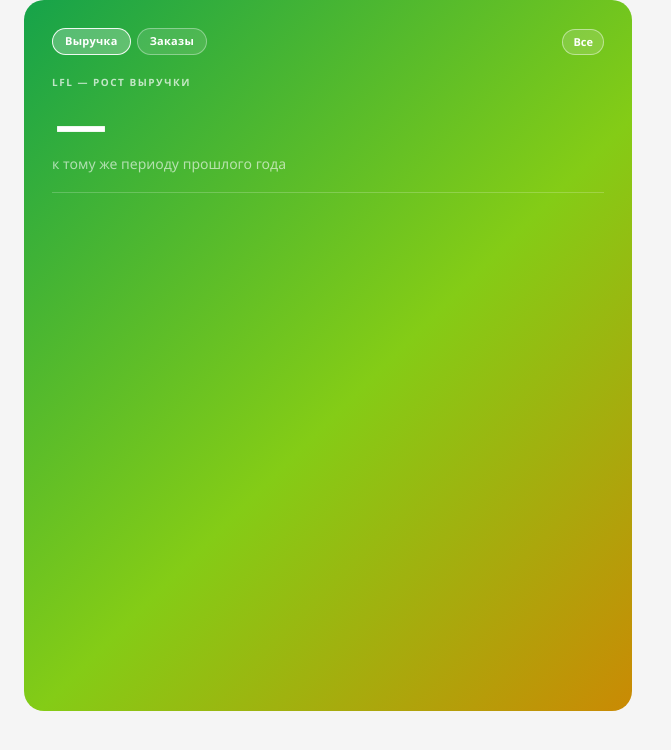
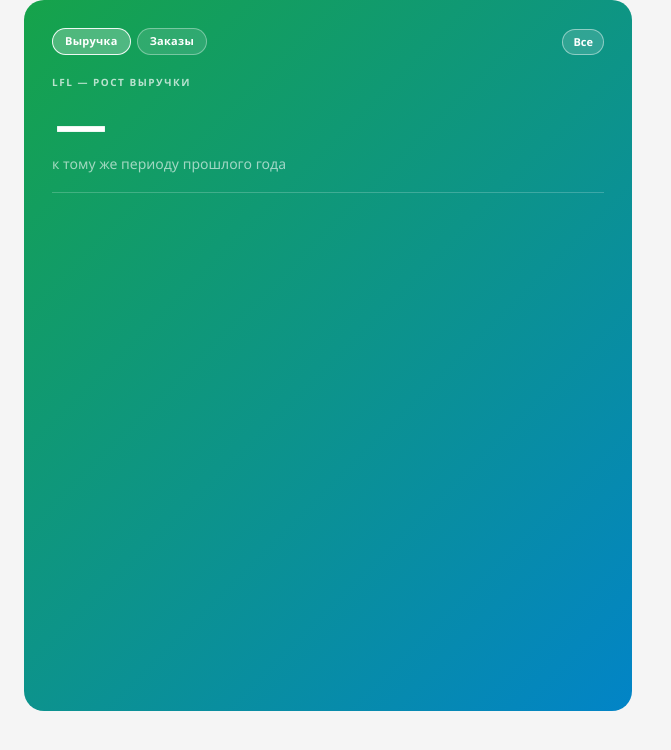
Before and after one commit to lelik2837-cell/crm-sushi, a Flask app: template crm/templates/lfl_dashboard.html in a window 1280 px wide. Shown: the top 750 px of the page, without its empty margins (0-671 px from the left). Run offline with Flask 3, Linux system fonts and the light colour scheme; the template is opened without the code that fills it, so the values that code supplies are empty.

Commit message:
LFL: зелено-синий градиент, минус при отрицательном LFL

```diff
--- a/crm/templates/lfl_dashboard.html
+++ b/crm/templates/lfl_dashboard.html
@@ -6,7 +6,7 @@
 
   <!-- ══ LEFT: LFL card ══ -->
   <div class="col-12 col-lg-6">
-    <div id="lfl-card" style="background:linear-gradient(135deg,#16a34a 0%,#84cc16 55%,#ca8a04 100%); border-radius:20px; padding:28px 28px 24px; color:#fff; position:relative; display:flex; flex-direction:column;">
+    <div id="lfl-card" style="background:linear-gradient(135deg,#16a34a 0%,#0d9488 50%,#0284c7 100%); border-radius:20px; padding:28px 28px 24px; color:#fff; position:relative; display:flex; flex-direction:column;">
       <!-- Top: metric toggle + branch selector -->
       <div style="display:flex; gap:6px; margin-bottom:20px; align-items:center;">
         <button id="lfl-btn-rev" onclick="setLflMetric('revenue')"
@@ -269,7 +269,7 @@ function loadLfl() {
         var lblEl  = document.getElementById('lfl-period-label');
         if (cur && cur.lfl_pct !== null) {
             var pct = cur.lfl_pct;
-            signEl.textContent = pct >= 0 ? '+' : '';
+            signEl.textContent = pct >= 0 ? '+' : '−';
             valEl.textContent  = Math.abs(pct).toFixed(1);
             symEl.style.display = '';
             signEl.style.color = pct >= 0 ? '#fff' : 'rgba(255,150,150,1)';
```
